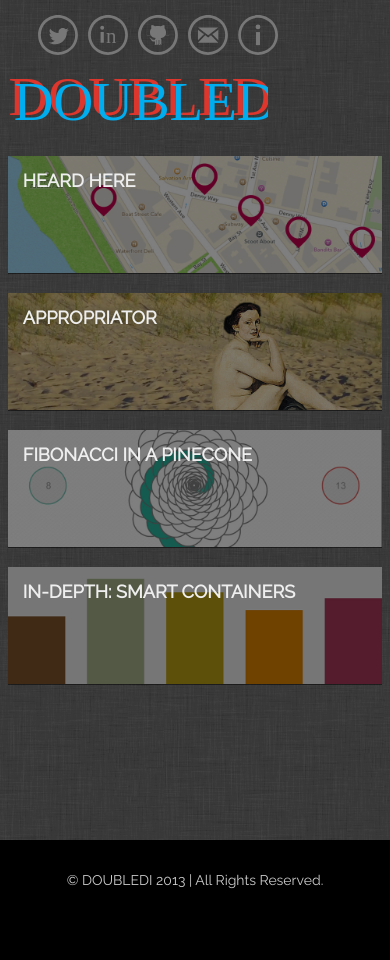
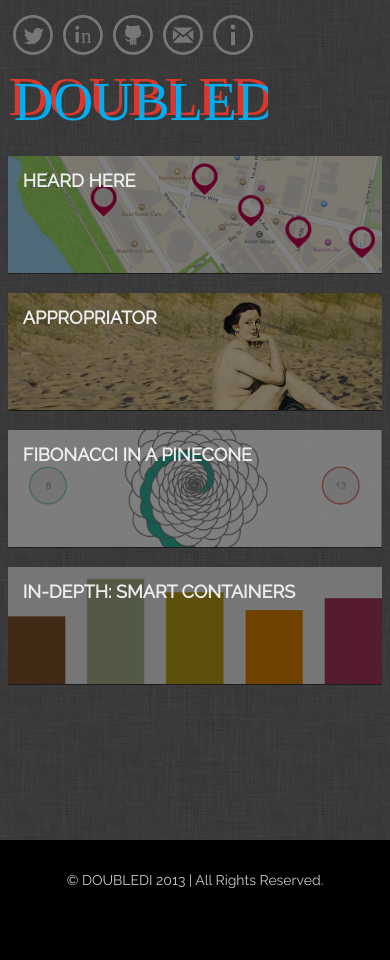
Before and after one commit to diannamertz/doubledi.github.com, a Jekyll site: the page built from index.html, in a window 390 px wide. Built offline with Jekyll 4.4.1, drawn with Linux system fonts in a browser that asks for light colours.

Commit message:
final index fix

```diff
--- a/css/style.css
+++ b/css/style.css
@@ -284,7 +284,7 @@
 @media (max-width: 580px) {
 
   nav ul {
-    padding-left: 0pt;
+    margin-left: 0pt;
   }
   nav li {
     float: left;
```
